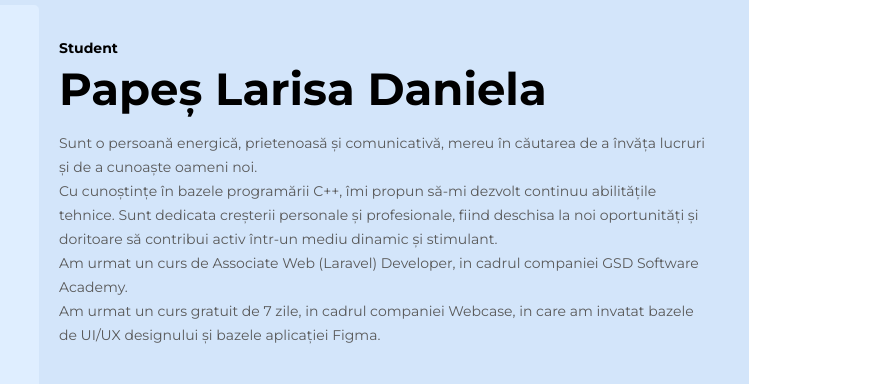
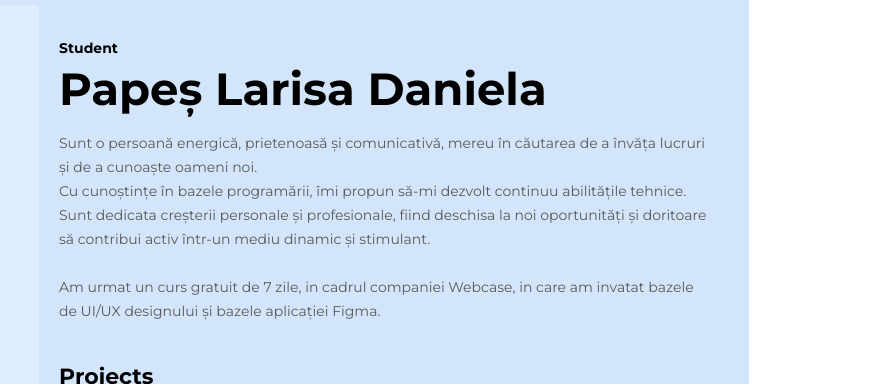
Before and after one commit to LarisaPD/CV, a plain HTML site: page index.html in a window 1280 px wide. Shown: the part 60-444 px from the top of the page, 411-1280 px from the left. Drawn offline with Linux system fonts and the light colour scheme.

Commit message:
description changed

```diff
--- a/index.html
+++ b/index.html
@@ -22,10 +22,10 @@
                 <h1 class="aboutme-name">Papeș Larisa Daniela</h1>
                 <p class="aboutme-description">Sunt o persoană energică, prietenoasă și comunicativă, mereu în căutarea de a învăța lucruri și de a cunoaște
                     oameni noi. <br>
-                    Cu cunoștințe în bazele programării C++, îmi propun să-mi dezvolt continuu abilitățile tehnice. Sunt dedicata
+                    Cu cunoștințe în bazele programării, îmi propun să-mi dezvolt continuu abilitățile tehnice. Sunt dedicata
                     creșterii personale și profesionale, fiind deschisa la noi oportunități și doritoare să contribui activ într-un
                     mediu dinamic și stimulant. <br>
-                    Am urmat un curs de Associate Web (Laravel) Developer, in cadrul companiei GSD Software Academy.
+
                     <br>Am urmat un curs gratuit de 7 zile, in cadrul companiei Webcase, in care am invatat bazele de UI/UX designului
                     și bazele aplicației Figma.</p>
             </div>
```
